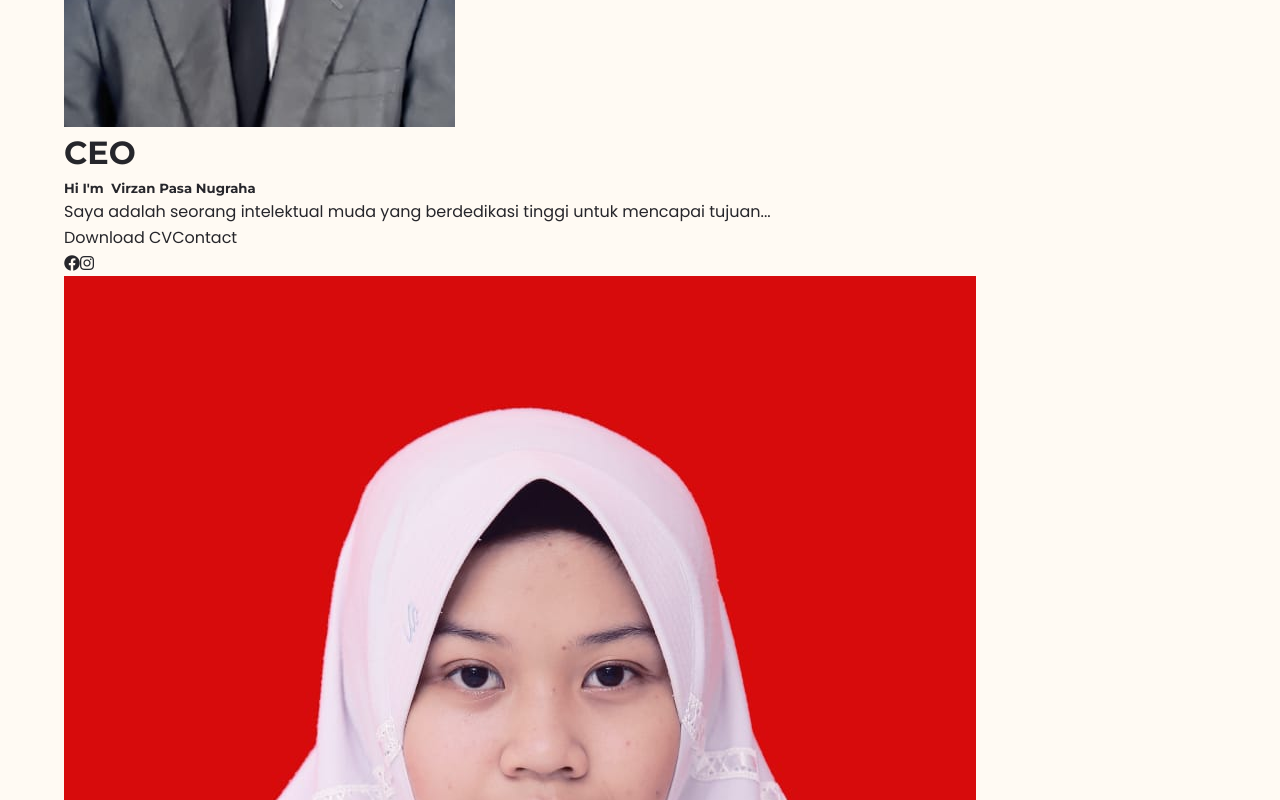
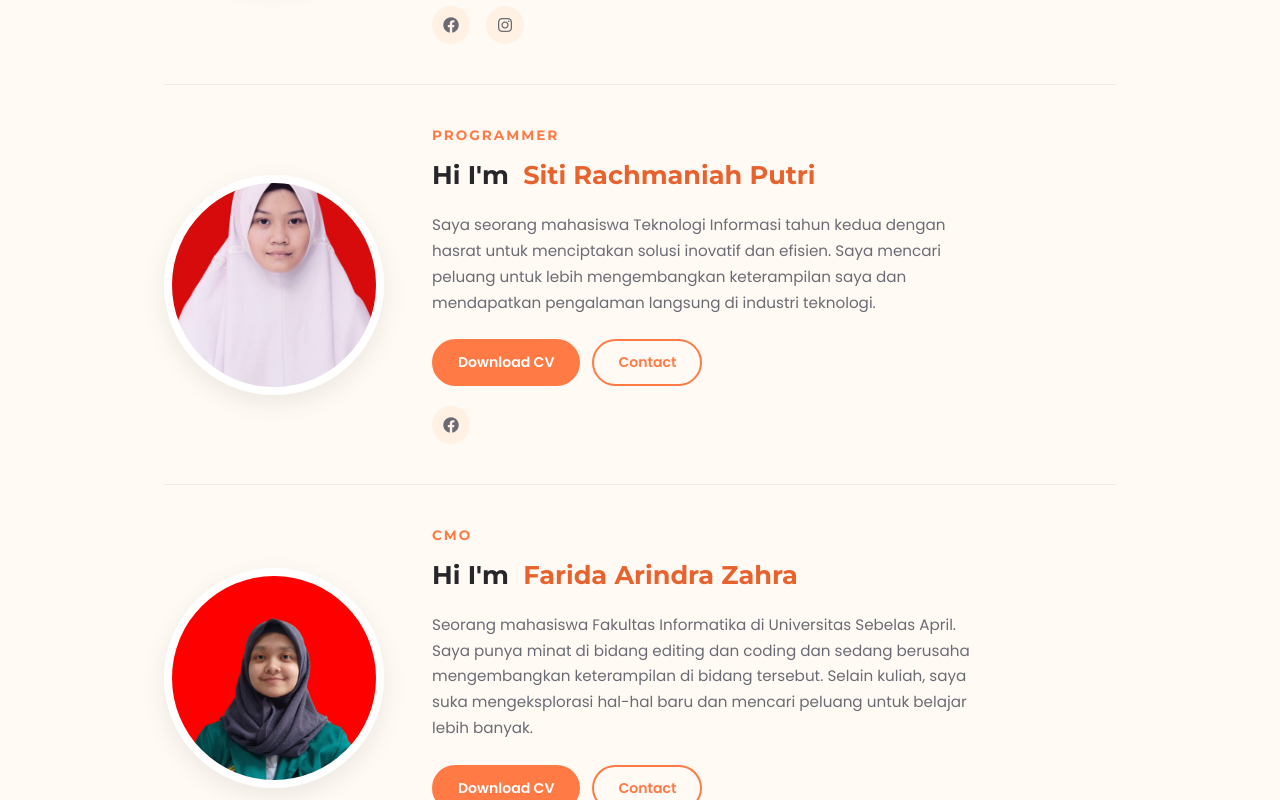
Before and after one commit to VirzanPasaNugraha/Hast-Jaya-PetCare, a Next.js app: page /portofolio in a window 1280 px wide. Shown: the part 380-1180 px from the top of the page. Built offline with nearby package versions, Linux system fonts and the light colour scheme.

Commit message:
Initial commit: migrasi Hast Jaya ke Next.js

```diff
--- a/app/portofolio/page.tsx
+++ b/app/portofolio/page.tsx
@@ -2,22 +2,69 @@ import "./portofolio.css";
 
 export const metadata = { title: "Portofolio - Hast Jaya" };
 
-const team = [
+type Member = {
+  img: string;
+  role: string;
+  name: string;
+  desc: string;
+  cv: string;
+  wa: string;
+  fb?: string;
+  ig?: string;
+};
+
+const team: Member[] = [
   {
-    img: "virzan.jpeg", role: "CEO", name: "Virzan Pasa Nugraha",
-    desc: "Saya adalah seorang intelektual muda yang berdedikasi tinggi untuk mencapai tujuan...",
-    cv: "virzan.pdf", wa: "https://wa.link/unr5yk",
+    img: "virzan.jpeg",
+    role: "CEO",
+    name: "Virzan Pasa Nugraha",
+    desc: "Saya adalah seorang intelektual muda yang berdedikasi tinggi untuk mencapai tujuan. Saya selalu belajar untuk mencoba hal-hal baru dan memperluas wawasan saya. Saya percaya bahwa kunci kesuksesan adalah konsistensi, disiplin, kerja keras, kerja cerdas, pantang menyerah, tanggung jawab dan berdoa.",
+    cv: "virzan.pdf",
+    wa: "https://wa.link/unr5yk",
     fb: "https://www.facebook.com/profile.php?id=100091334442750",
     ig: "https://www.instagram.com/virzanpn/",
   },
   {
-    img: "siti.jpeg", role: "PROGRAMMER", name: "Siti Rachmaniah Putri",
-    desc: "Saya seorang mahasiswa Teknologi Informasi tahun kedua dengan hasrat untuk menciptakan solusi inovatif dan efisien...",
-    cv: "siti.pdf", wa: "https://wa.link/mdt71t",
+    img: "siti.jpeg",
+    role: "PROGRAMMER",
+    name: "Siti Rachmaniah Putri",
+    desc: "Saya seorang mahasiswa Teknologi Informasi tahun kedua dengan hasrat untuk menciptakan solusi inovatif dan efisien. Saya mencari peluang untuk lebih mengembangkan keterampilan saya dan mendapatkan pengalaman langsung di industri teknologi.",
+    cv: "siti.pdf",
+    wa: "https://wa.link/mdt71t",
     fb: "https://www.facebook.com/profile.php?id=100010903982636&mibextid=ZbWKwL",
-    ig: "#",
   },
-  // ... tambahkan anggota tim lain (kemal, dede, farida, agung, dst) dengan pola sama
+  {
+    img: "farida.jpeg",
+    role: "CMO",
+    name: "Farida Arindra Zahra",
+    desc: "Seorang mahasiswa Fakultas Informatika di Universitas Sebelas April. Saya punya minat di bidang editing dan coding dan sedang berusaha mengembangkan keterampilan di bidang tersebut. Selain kuliah, saya suka mengeksplorasi hal-hal baru dan mencari peluang untuk belajar lebih banyak.",
+    cv: "farida.pdf",
+    wa: "https://wa.link/b9415u",
+  },
+  {
+    img: "kemal.jpeg",
+    role: "CSO",
+    name: "Kemal Hapidz Prastiawan",
+    desc: "Mahasiswa dari Universitas Sebelas April Fakultas Teknologi Informasi Program Studi Informatika dengan harapan dapat berkontribusi sekaligus mengembangkan keterampilan saya dalam lingkungan profesional yang dinamis dan inovatif.",
+    cv: "kemal.pdf",
+    wa: "https://wa.link/ptps8z",
+  },
+  {
+    img: "agung.png",
+    role: "CTO",
+    name: "Agung Febrian",
+    desc: "Sebagai seorang mahasiswa, saya terpesona oleh keajaiban musik dari vokal yang menggugah hingga ritme yang memukau. Ora FLAC kuping ora enak.",
+    cv: "agung.pdf",
+    wa: "https://wa.link/xz2e6b",
+  },
+  {
+    img: "dede.jpeg",
+    role: "CFO",
+    name: "Dede Yayan Suciyana",
+    desc: "Saya adalah mahasiswa di Universitas Sebelas April jurusan Informatika. Saya aktif dalam berbagai kegiatan kampus. Saya senang belajar dan terus mengembangkan diri melalui seminar dan workshop untuk mencapai tujuan karir saya.",
+    cv: "dede.pdf",
+    wa: "https://wa.link/b8zjmt",
+  },
 ];
 
 export default function Portofolio() {
@@ -34,13 +81,27 @@ export default function Portofolio() {
               <h5>Hi I'm <span>&nbsp;{m.name}</span></h5>
               <p>{m.desc}</p>
               <div className="btn-group">
-                <a target="_blank" href={`/images/${m.cv}`} className="btn active">Download CV</a>
-                <a target="_blank" href={m.wa} className="btn">Contact</a>
+                <a target="_blank" href={`/images/${m.cv}`} className="btn active">
+                  Download CV
+                </a>
+                <a target="_blank" href={m.wa} className="btn">
+                  Contact
+                </a>
               </div>
-              <div className="social">
-                <a target="_blank" href={m.fb}><i className="fa-brands fa-facebook" /></a>
-                <a target="_blank" href={m.ig}><i className="fa-brands fa-instagram" /></a>
-              </div>
+              {(m.fb || m.ig) && (
+                <div className="social">
+                  {m.fb && (
+                    <a target="_blank" href={m.fb}>
+                      <i className="fa-brands fa-facebook" />
+                    </a>
+                  )}
+                  {m.ig && (
+                    <a target="_blank" href={m.ig}>
+                      <i className="fa-brands fa-instagram" />
+                    </a>
+                  )}
+                </div>
+              )}
             </div>
           </div>
         ))}
--- a/app/portofolio/portofolio.css
+++ b/app/portofolio/portofolio.css
@@ -0,0 +1,180 @@
+/* ===== PORTOFOLIO PAGE ===== */
+.hero-header {
+  width: 100%;
+  min-height: 100vh;
+  background: var(--bg);
+  padding: 40px 0 80px;
+}
+
+.hero-header .wrapper {
+  max-width: 1000px;
+  margin: 0 auto;
+  padding: 0 24px;
+}
+
+.hero-header .container {
+  display: flex;
+  align-items: center;
+  gap: 48px;
+  padding: 40px 0;
+  border-bottom: 1px solid rgba(0, 0, 0, 0.06);
+}
+
+.hero-header .container:last-child {
+  border-bottom: none;
+}
+
+/* ===== FOTO PROFIL ===== */
+.hero-pic {
+  flex-shrink: 0;
+  width: 220px;
+  height: 220px;
+  border-radius: 50%;
+  overflow: hidden;
+  border: 8px solid var(--white);
+  box-shadow: var(--shadow);
+}
+
+.hero-pic img {
+  width: 100%;
+  height: 100%;
+  object-fit: cover;
+  transition: transform 0.4s;
+}
+
+.hero-pic img:hover {
+  transform: scale(1.08);
+}
+
+/* ===== TEKS PROFIL ===== */
+.hero-text {
+  flex: 1;
+  min-width: 280px;
+}
+
+.hero-text h1 {
+  font-size: 0.85rem;
+  letter-spacing: 2px;
+  text-transform: uppercase;
+  color: var(--primary);
+  font-weight: 700;
+  margin-bottom: 8px;
+}
+
+.hero-text h5 {
+  font-size: 1.6rem;
+  color: var(--text);
+  margin-bottom: 16px;
+}
+
+.hero-text h5 span {
+  color: var(--primary-dark);
+  font-weight: 700;
+}
+
+.hero-text p {
+  color: var(--text-light);
+  font-size: 0.95rem;
+  line-height: 1.7;
+  margin-bottom: 24px;
+  max-width: 560px;
+}
+
+/* ===== TOMBOL CV & CONTACT ===== */
+.btn-group {
+  display: flex;
+  flex-wrap: wrap;
+  gap: 12px;
+  margin-bottom: 20px;
+}
+
+.btn {
+  display: inline-block;
+  padding: 10px 24px;
+  border-radius: 999px;
+  font-weight: 600;
+  font-size: 0.88rem;
+  border: 2px solid var(--primary);
+  color: var(--primary);
+  transition: background 0.2s, color 0.2s, transform 0.2s;
+}
+
+.btn:hover {
+  transform: translateY(-2px);
+}
+
+.btn.active {
+  background: var(--primary);
+  color: var(--white);
+}
+
+.btn.active:hover {
+  background: var(--primary-dark);
+  border-color: var(--primary-dark);
+}
+
+.btn:not(.active):hover {
+  background: var(--bg-alt);
+}
+
+/* ===== SOSIAL MEDIA ===== */
+.social {
+  display: flex;
+  gap: 16px;
+}
+
+.social a {
+  width: 38px;
+  height: 38px;
+  border-radius: 50%;
+  background: var(--bg-alt);
+  display: flex;
+  align-items: center;
+  justify-content: center;
+  color: var(--text-light);
+  transition: background 0.2s, color 0.2s;
+}
+
+.social a:hover {
+  background: var(--primary);
+  color: var(--white);
+}
+
+.social a i {
+  font-size: 1rem;
+}
+
+/* ===== RESPONSIVE ===== */
+@media (max-width: 700px) {
+  .hero-header .container {
+    flex-direction: column;
+    text-align: center;
+    gap: 24px;
+    padding: 32px 0;
+  }
+
+  .hero-pic {
+    width: 160px;
+    height: 160px;
+  }
+
+  .hero-text p {
+    max-width: 100%;
+  }
+
+  .btn-group,
+  .social {
+    justify-content: center;
+  }
+}
+
+@media (max-width: 400px) {
+  .hero-text h5 {
+    font-size: 1.3rem;
+  }
+
+  .btn {
+    padding: 8px 18px;
+    font-size: 0.82rem;
+  }
+}
--- a/components/Navbar.tsx
+++ b/components/Navbar.tsx
@@ -36,6 +36,7 @@ export default function Navbar() {
           <li><a onClick={() => navigateToSection("#service")}>Layanan</a></li>
           <li><a onClick={() => navigateToSection("#about-us")}>Tentang</a></li>
           <li><a onClick={() => navigateToSection("#product")}>Produk</a></li>
+          <li><Link target="_blank" href="/portofolio" onClick={() => setMenuOpen(false)}>Portofolio</Link></li>
           <li><a onClick={() => navigateToSection("#contact-container")}>Kontak</a></li>
           <li>
             <button
```
